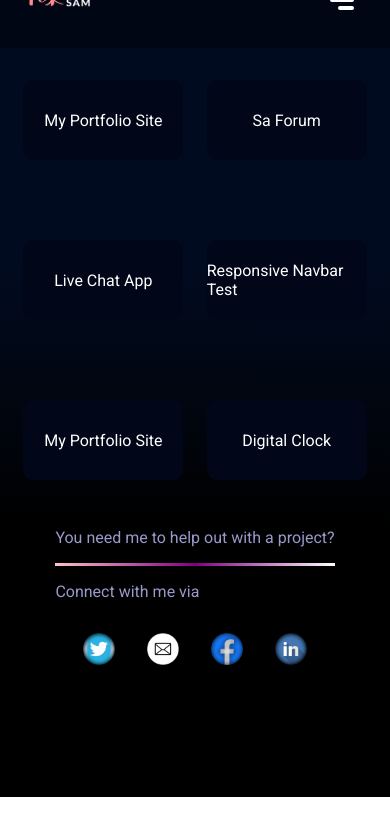
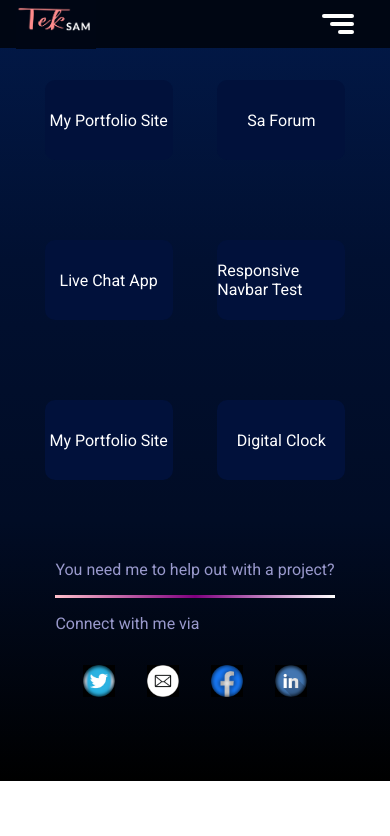
Before and after one commit to Teesam/My-portfolio, a React (Create React App) app: page /projects in a window 390 px wide. Shown: the top 836 px of the page. Built offline with nearby package versions, Linux system fonts and the light colour scheme.

Commit message:
new update

```diff
--- a/src/components/projects/projects.css
+++ b/src/components/projects/projects.css
@@ -11,13 +11,9 @@
     100%{opacity: 1;}
 }
 
-.Projects > div{
-    padding-bottom: 3rem;
-}
-
 .Project-holder{
-    width: 10rem;
-    height: 5rem;
+    width: 20rem;
+    height: 15rem;
     border-radius: 10px;
     background-color: rgb(1, 7, 24);
     display: flex;
@@ -47,3 +43,60 @@
     justify-content: space-evenly;
     padding-top: 5rem;
 }
+
+
+
+
+
+
+@media only screen and (max-width: 480px){
+    .Projects{
+        background-image: linear-gradient(180deg, rgb(2, 25, 73), rgb(1, 16, 49), rgb(1, 12, 37), #000);
+        width: 100%;
+        height: auto;
+        animation-name: projectsAnimation;
+        animation-duration: .5s;
+    }
+
+    @keyframes projectsAnimation{
+        0%{opacity: 0;}
+        100%{opacity: 1;}
+    }
+
+    .Projects > div{
+        margin-bottom: 5rem;
+    }
+
+    .Project-holder{
+        width: 8rem;
+        height: 5rem;
+        border-radius: 10px;
+        background-color: rgb(1, 17, 59);
+        display: flex;
+        justify-content: center;
+        align-items: center;
+        transition: .2s;
+        cursor: pointer;
+    }
+
+    .Project-holder:hover{
+        background-color: rgb(0, 3, 10);
+    }
+
+    .Project-list{
+        text-decoration: none;
+        color: white;
+        transition: .2s;
+    }
+
+    .Project-list:hover{
+        text-decoration: none;
+        color: rgb(14, 21, 87);
+    }
+
+    .Projects-keeper{
+        display: flex;
+        justify-content: space-evenly;
+        padding-top: 5rem;
+    }
+}
```
